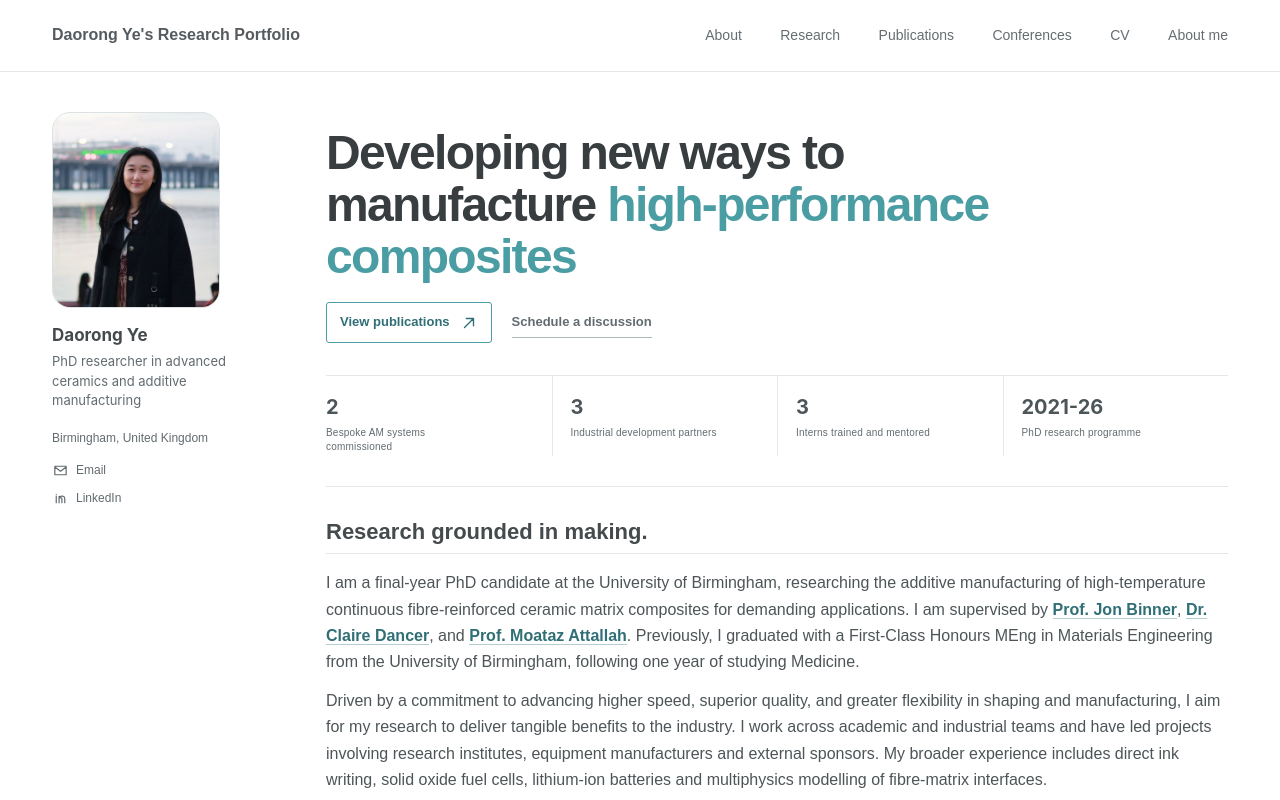
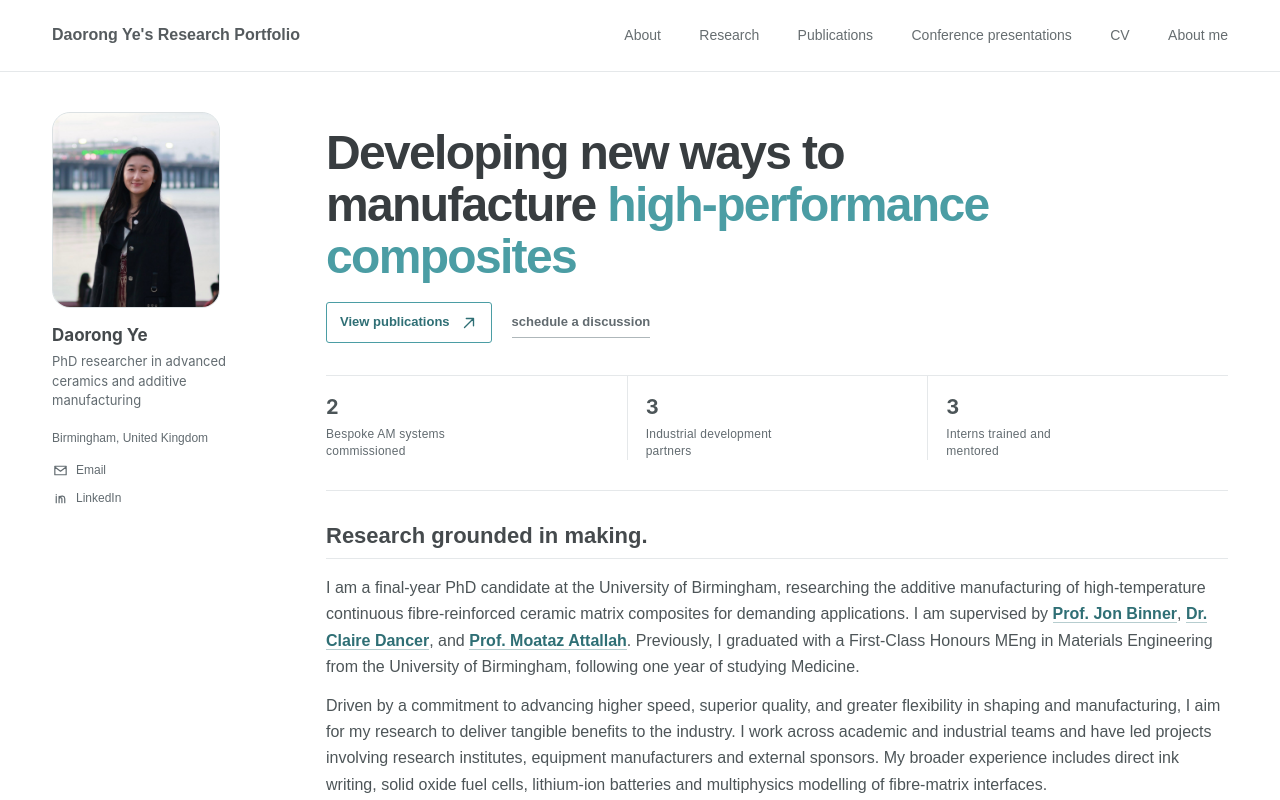
Before and after one commit to daorong-y/portfolio, a React (Vite) app: page / in a window 1280 px wide. Shown: the top 800 px of the page. Built offline with nearby package versions, Linux system fonts and the light colour scheme.

Commit message:
Refine portfolio metrics and conference section

```diff
--- a/src/App.tsx
+++ b/src/App.tsx
@@ -140,7 +140,7 @@ export default function Home() {
           <a href="#about">About</a>
           <a href="#research">Research</a>
           <a href="#publications">Publications</a>
-          <a href="#conferences">Conferences</a>
+          <a href="#conferences">Conference presentations</a>
           <a href="#experience">CV</a>
           <a href="#about-me">About me</a>
         </nav>
@@ -184,7 +184,7 @@ export default function Home() {
           <a href="#news">News</a>
           <a href="#research">Research</a>
           <a href="#publications">Publications</a>
-          <a href="#conferences">Conferences</a>
+          <a href="#conferences">Conference presentations</a>
           <a href="#experience">Experience</a>
           <a href="#about-me">About me</a>
           <a href="#contact">Contact</a>
@@ -204,7 +204,7 @@ export default function Home() {
               View publications <ArrowIcon />
             </a>
             <a className="button text-button" href="#contact">
-              Schedule a discussion
+              schedule a discussion
             </a>
           </div>
 
@@ -220,10 +220,6 @@ export default function Home() {
             <div>
               <strong>3</strong>
               <span>Interns trained and mentored</span>
-            </div>
-            <div>
-              <strong>2021-26</strong>
-              <span>PhD research programme</span>
             </div>
           </div>
         </section>
@@ -406,7 +402,7 @@ export default function Home() {
             <p className="section-index">05</p>
             <div>
               <p className="eyebrow">Scientific communication</p>
-              <h2>Conferences</h2>
+              <h2>Conference presentations</h2>
             </div>
           </div>
 
--- a/src/index.css
+++ b/src/index.css
@@ -397,7 +397,7 @@ a {
   position: relative;
   z-index: 1;
   display: grid;
-  grid-template-columns: repeat(4, 1fr);
+  grid-template-columns: repeat(3, 1fr);
   margin-top: 76px;
   border-top: 1px solid var(--line);
 }
@@ -424,7 +424,7 @@ a {
   max-width: 160px;
   margin-top: 7px;
   color: var(--ink-soft);
-  font-size: 11px;
+  font-size: 12px;
   line-height: 1.45;
 }
 
@@ -1913,7 +1913,7 @@ a:hover {
 }
 
 .metrics {
-  grid-template-columns: repeat(4, 1fr);
+  grid-template-columns: repeat(3, 1fr);
   margin-top: 32px;
   border-top: 1px solid var(--line);
 }
@@ -1938,7 +1938,7 @@ a:hover {
   margin-top: 3px;
   color: var(--ink-soft);
   font-family: Arial, Helvetica, sans-serif;
-  font-size: 10px;
+  font-size: 12px;
 }
 
 .ruled-section {
```
